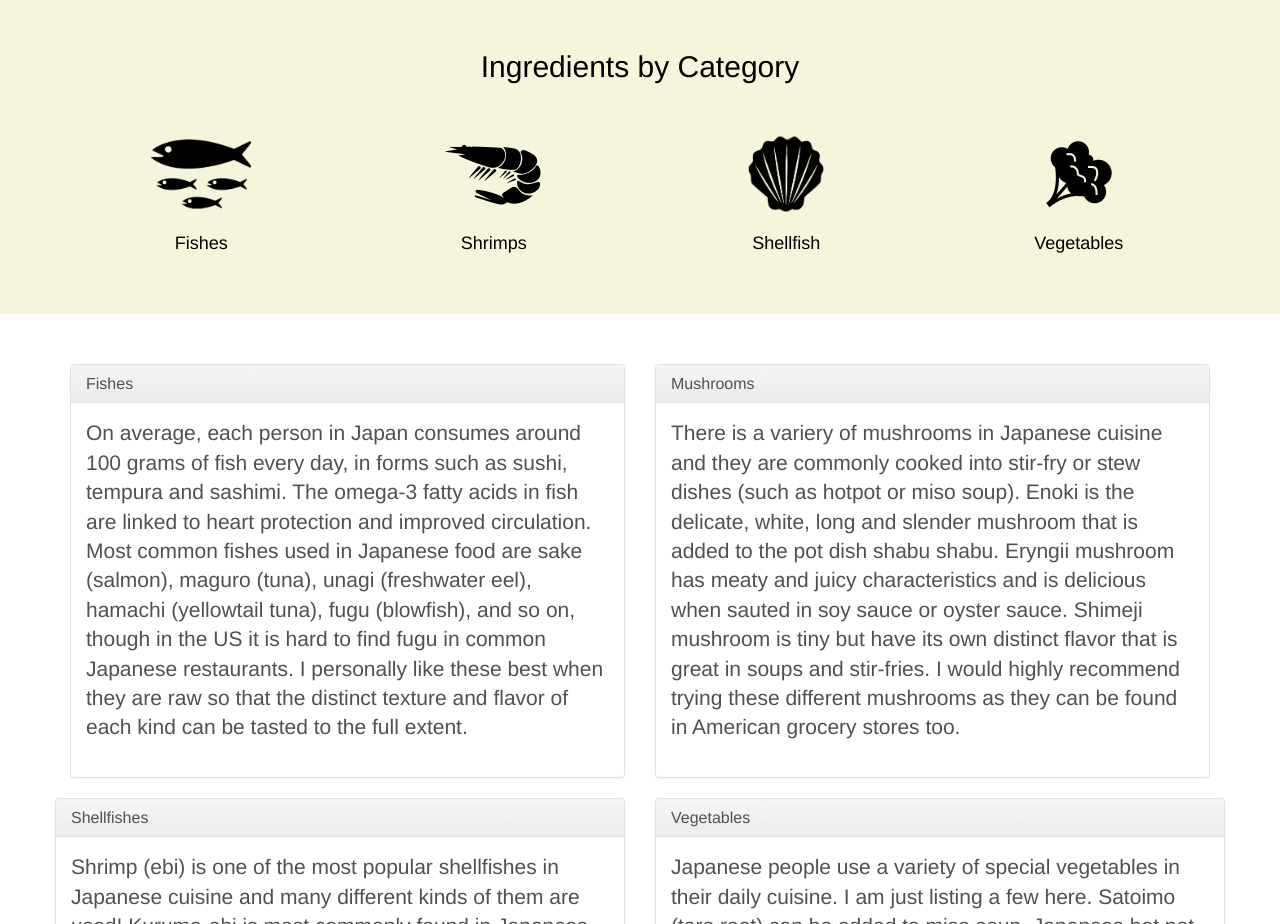
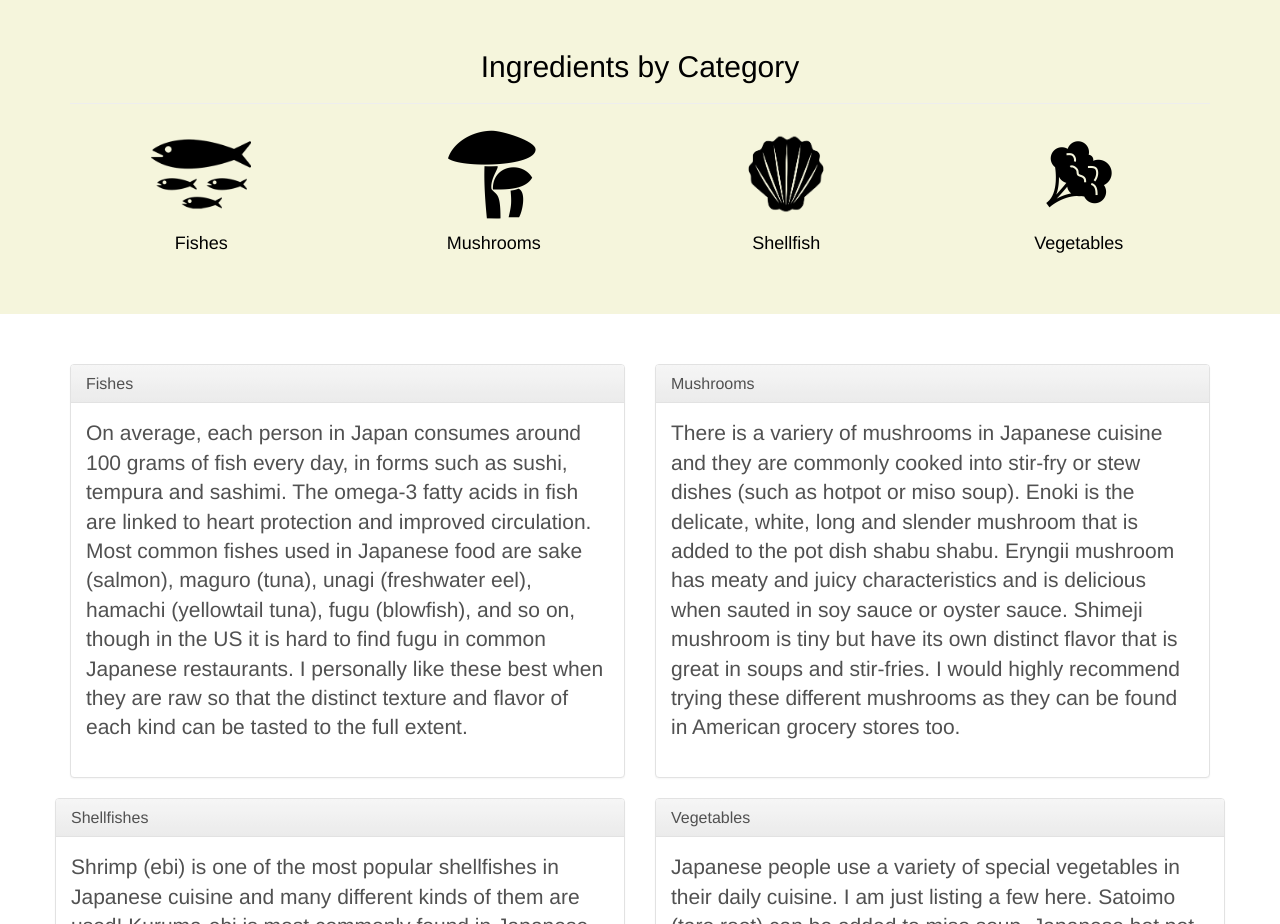
Before and after one commit to BihanZhuang/bihanzhuang.github.io, a plain HTML site: page japanesefood.html in a window 1280 px wide. Shown: the part 1220-2144 px from the top of the page. Drawn offline with nearby package versions, Linux system fonts and the light colour scheme.

Commit message:
content change

```diff
--- a/japanesefood.html
+++ b/japanesefood.html
@@ -78,8 +78,8 @@
             <h4><a href="#fish" style="color: black">Fishes</a></h4>
         </div>
         <div class="col-sm-3 col-xs-6">
-          <img class="foodicon" src="images/shrimp.png" alt="shrimp">
-          <h4><a href="#shrimp" style="color: black">Shrimps</a></h4>
+          <img class="foodicon" src="images/mush.png" alt="shrimp">
+          <h4><a href="#mush" style="color: black">Mushrooms</a></h4>
         </div>
         <div class="col-sm-3 col-xs-6">
           <img class="foodicon" src="images/shellfish.png">
@@ -108,7 +108,7 @@
             </div>
           </div>
         </div>
-        <div class="col-sm-6" id="shrimp">
+        <div class="col-sm-6" id="mush">
           <div class="panel panel-default">
             <div class="panel-heading">
               <h2 class="panel-title">Mushrooms</h2>
```
Also changed, not shown: images/mush.png (added).
